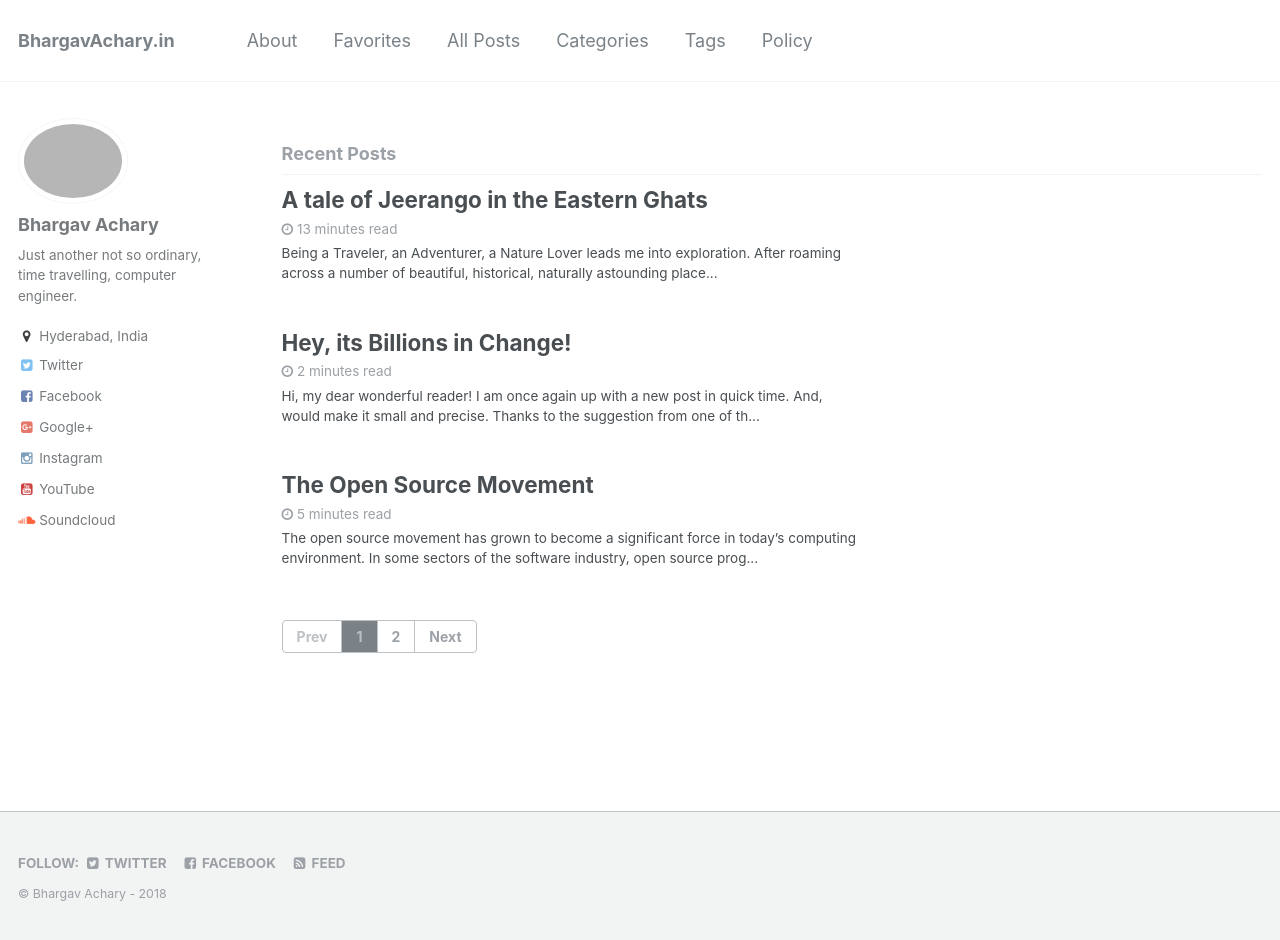
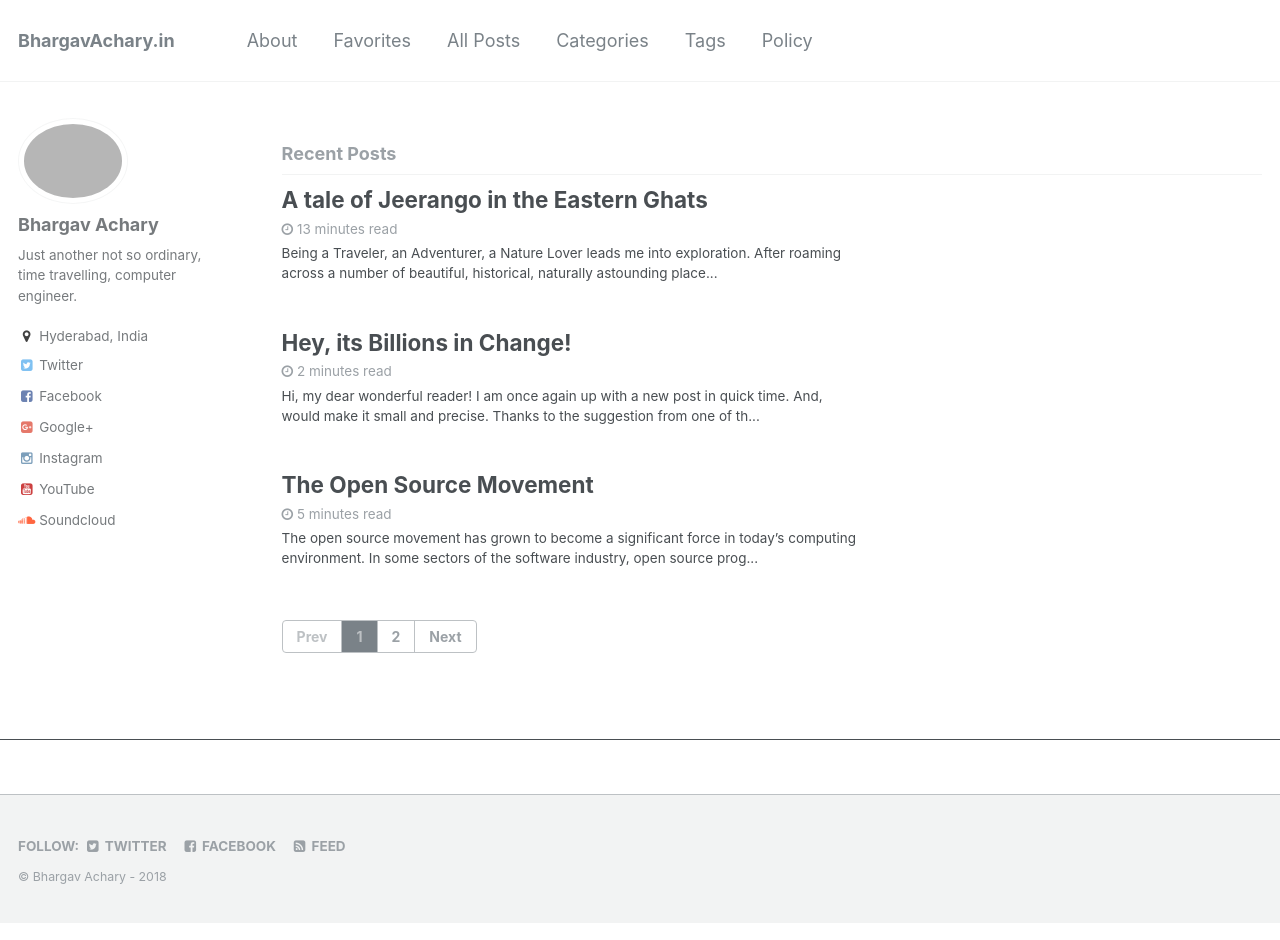
Before and after one commit to bhargavachary/bhargavachary.github.io, a Jekyll site: the page built from index.html, in a window 1280 px wide and 940 px high. Built offline with Jekyll 4.4.1, drawn with Linux system fonts in a browser that asks for light colours; the list of posts is cut into pages by our own code.

Commit message:
resolving ads issue.

```diff
--- a/_includes/ads.html
+++ b/_includes/ads.html
@@ -1,11 +1,10 @@
 <script async src="//pagead2.googlesyndication.com/pagead/js/adsbygoogle.js"></script>
-    <div align="center" style="margin: 1em 0;">
+<!-- Default -->
 <ins class="adsbygoogle"
-         style="display:block; border-bottom: initial;"
+     style="display:block"
      data-ad-client="ca-pub-3566907553340528"
      data-ad-slot="2155805897"
      data-ad-format="auto"></ins>
-    </div>
 <script>
 (adsbygoogle = window.adsbygoogle || []).push({});
 </script>
```
Lines whose indentation alone changed are shown as unchanged.
